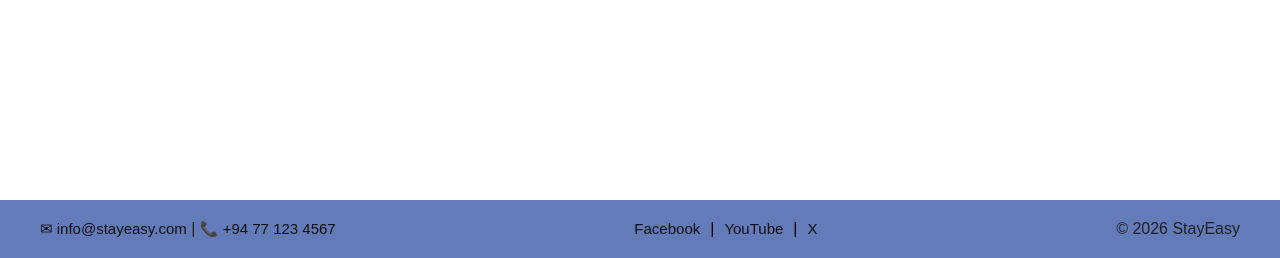
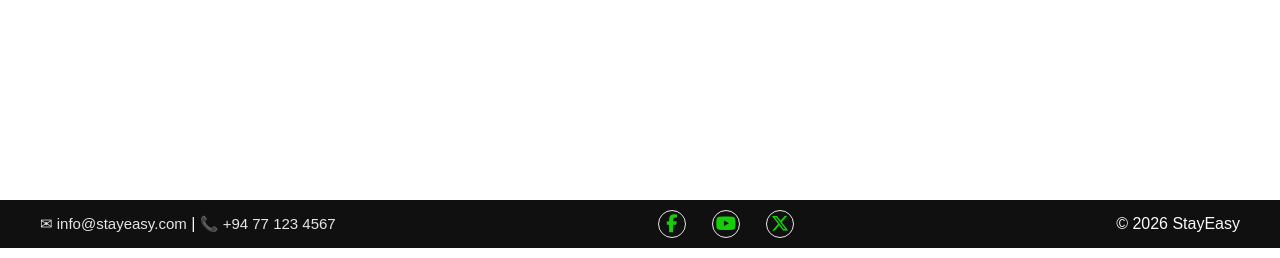
Before and after one commit to prasannaanura/darshana-website, a Flask app: page / in a window 1280 px wide. Shown: the part 548-806 px from the top of the page. Run offline with Flask 3, Linux system fonts and the light colour scheme.

Commit message:
update social link symbol

```diff
--- a/static/css/style.css
+++ b/static/css/style.css
@@ -74,7 +74,7 @@ main {
     max-width: 500px;
     margin: 40px auto;
     padding: 30px;
-    background: white;
+    background: rgb(248, 244, 244);
     border-radius: 8px;
     box-shadow: 0 2px 10px rgba(0, 0, 0, 0.1);
 }
@@ -91,7 +91,7 @@ main {
     width: 100%;
     padding: 12px;
     margin-bottom: 15px;
-    border: 1px solid #ddd;
+    border: 1px solid #555555;
     border-radius: 4px;
     font-size: 14px;
     box-sizing: border-box;
@@ -175,8 +175,8 @@ main {
 
 /* ===== FOOTER ===== */
 footer {
-    background-color: #637bb9;
-    padding: 20px;
+    background-color: #101010;
+    padding: 10px;
 }
 
 .footer-container {
@@ -190,7 +190,7 @@ footer {
 }
 
 .footer-container p {
-    color: #212020;
+    color: #fefafa;
 }
 
 .social-links {
@@ -201,12 +201,37 @@ footer {
 .footer-container a {
     font-size: 15px;
     text-decoration: none;
-    color: rgb(17, 17, 17);
+    color: rgb(233, 228, 228);
     transition: opacity 0.3;
 }
 
 .footer-container a:hover {
     opacity: 0.75;
+}
+
+.social-links a {
+    display: inline-flex;
+    align-items: center;
+    justify-content: center;
+
+    width: 28px;
+    height: 28px;
+
+    border: 1.5px solid #ede7e7;
+    border-radius: 50%;
+
+    font-size: 18px;
+    color: #14cf06;
+
+    margin: 0 8px;
+    text-decoration: none;
+
+    transition: all 0.25s ease;
+}
+
+.social-links a:hover {
+    background-color: #ec0505;
+    color: #fff;
 }
 
 /* ===== RESPONSIVE STYLES ===== */
--- a/templates/base.html
+++ b/templates/base.html
@@ -4,6 +4,9 @@
     <meta charset="UTF-8">
     <meta name="viewport" content="width=device-width, initial-scale=1.0">
     <title>{% block title %}StayEasy{% endblock %}</title>
+    <link rel="stylesheet"
+      href="https://cdnjs.cloudflare.com/ajax/libs/font-awesome/6.5.0/css/all.min.css">
+
     <link rel="stylesheet" href="{{ url_for('static', filename='css/style.css') }}">
 </head>
 <body>
@@ -49,10 +52,20 @@
             <p><a href="mailto:info@stayeasy.com">&#9993; info@stayeasy.com</a> |
             <a href="tel:+94771234567">📞 +94 77 123 4567</a></p>
             <div class="social-links">
-                <a href="#">Facebook</a> |
-                <a href="#">YouTube</a> |
-                <a href="#">X</a>
-            </div>
+
+    <a href="#" aria-label="Facebook">
+        <i class="fab fa-facebook-f"></i>
+    </a>
+
+    <a href="#" aria-label="YouTube">
+        <i class="fab fa-youtube"></i>
+    </a>
+
+    <a href="#" aria-label="X">
+        <i class="fab fa-x-twitter"></i>
+    </a>
+</div>
+
             <p>&copy; 2026 StayEasy</p>
         </div>
     </footer>
```
